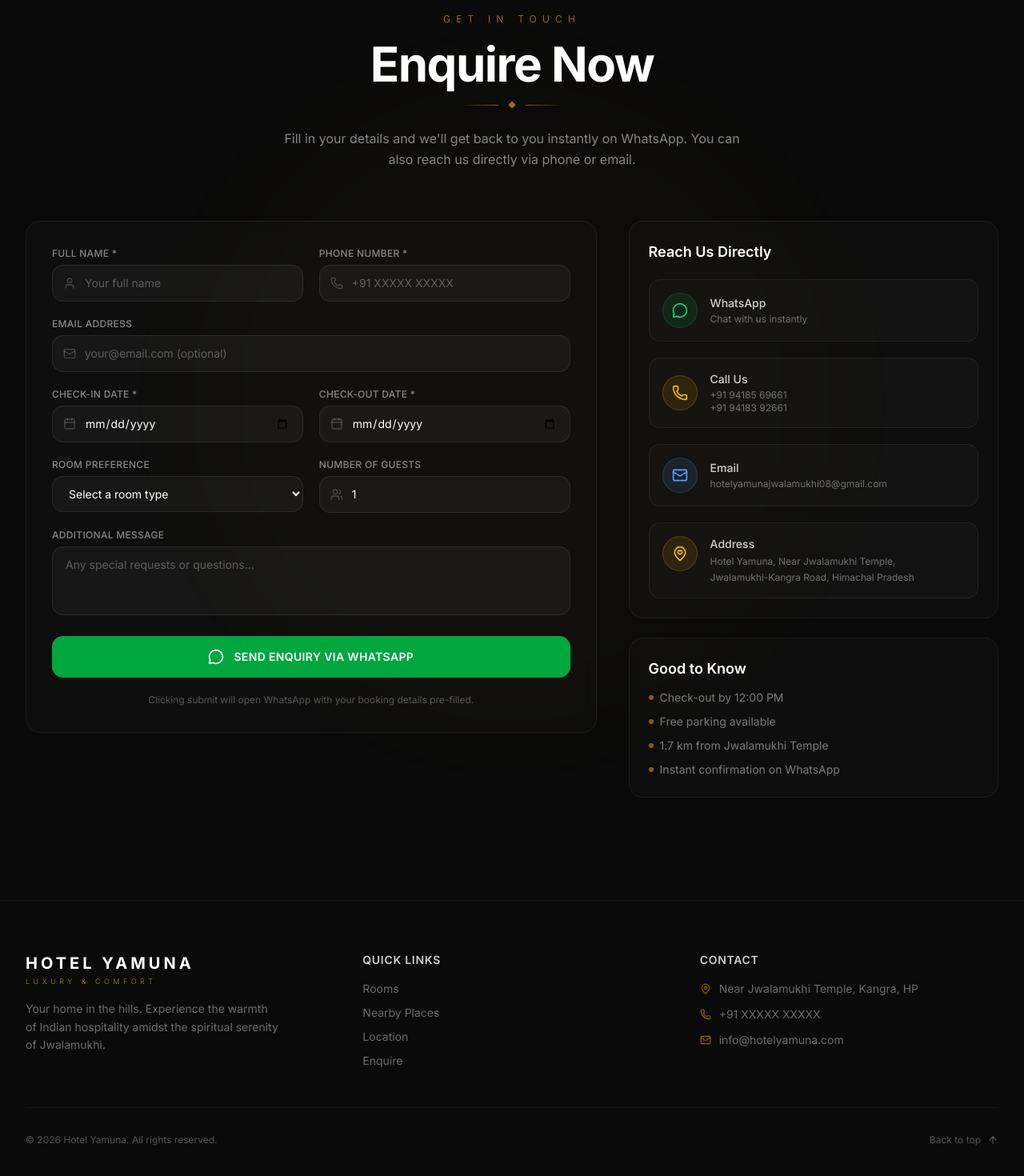
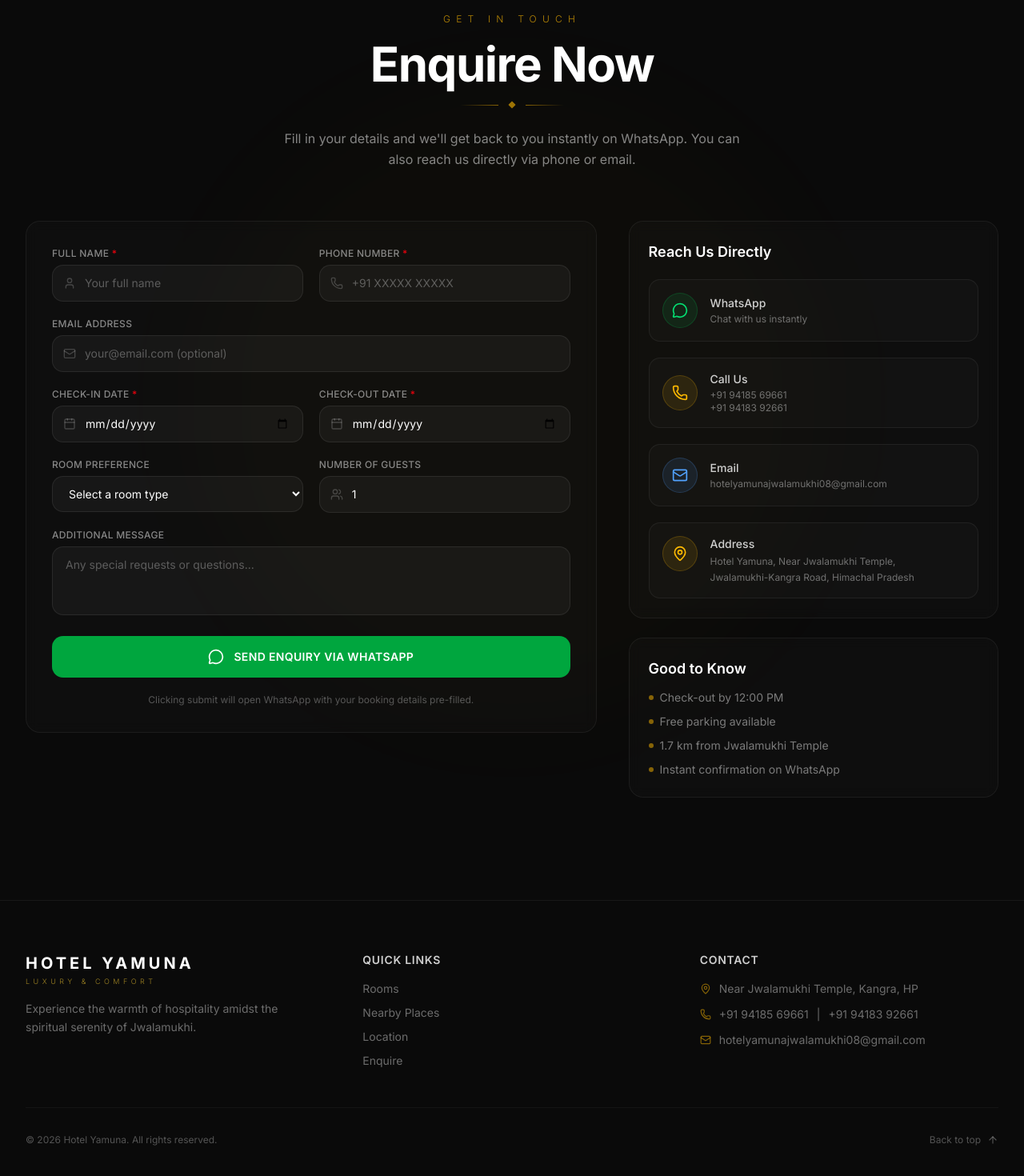
Before and after one commit to K-Kaushal61/Hotel-Yamuna, a Next.js app: page / in a window 1280 px wide. Shown: the part 4662-6132 px from the top of the page at 80% size. Built offline with nearby package versions, Linux system fonts and the light colour scheme.

Commit message:
fix footer

```diff
--- a/src/components/blocks/enquire-section.tsx
+++ b/src/components/blocks/enquire-section.tsx
@@ -207,7 +207,7 @@
                   <div className="grid grid-cols-1 sm:grid-cols-2 gap-5">
                     <div>
                       <label htmlFor="name" className={labelClass}>
-                        Full Name *
+                        Full Name <span className="text-red-600">*</span>
                       </label>
                       <div className="relative">
                         <User className="absolute left-3.5 top-1/2 -translate-y-1/2 size-4 text-white/20" />
@@ -225,7 +225,7 @@
                     </div>
                     <div>
                       <label htmlFor="phone" className={labelClass}>
-                        Phone Number *
+                        Phone Number <span className="text-red-600">*</span>
                       </label>
                       <div className="relative">
                         <Phone className="absolute left-3.5 top-1/2 -translate-y-1/2 size-4 text-white/20" />
@@ -264,7 +264,7 @@
                   <div className="grid grid-cols-1 sm:grid-cols-2 gap-5">
                     <div>
                       <label htmlFor="checkin" className={labelClass}>
-                        Check-in Date *
+                        Check-in Date <span className="text-red-600">*</span>
                       </label>
                       <div className="relative">
                         <Calendar className="absolute left-3.5 top-1/2 -translate-y-1/2 size-4 text-white/20" />
@@ -281,7 +281,7 @@
                     </div>
                     <div>
                       <label htmlFor="checkout" className={labelClass}>
-                        Check-out Date *
+                        Check-out Date <span className="text-red-600">*</span>
                       </label>
                       <div className="relative">
                         <Calendar className="absolute left-3.5 top-1/2 -translate-y-1/2 size-4 text-white/20" />
--- a/src/components/blocks/footer-section.tsx
+++ b/src/components/blocks/footer-section.tsx
@@ -21,7 +21,7 @@
               </span>
             </a>
             <p className="mt-4 text-sm text-white/40 leading-relaxed max-w-xs text-center md:text-left">
-              Your home in the hills. Experience the warmth of Indian hospitality
+              Experience the warmth of hospitality
               amidst the spiritual serenity of Jwalamukhi.
             </p>
           </div>
@@ -54,11 +54,12 @@
               </div>
               <div className="flex items-center gap-2.5 text-sm text-white/40">
                 <Phone className="size-3.5 text-amber-400/50 shrink-0" />
-                <span>+91 XXXXX XXXXX</span>
+                <span>+91 94185 69661</span> |
+                <span>+91 94183 92661</span>
               </div>
               <div className="flex items-center gap-2.5 text-sm text-white/40">
                 <Mail className="size-3.5 text-amber-400/50 shrink-0" />
-                <span>info@hotelyamuna.com</span>
+                <span>hotelyamunajwalamukhi08@gmail.com</span>
               </div>
             </div>
           </div>
```
Also changed, not shown: 1 other file (tests, documents, lock files or other folders).
